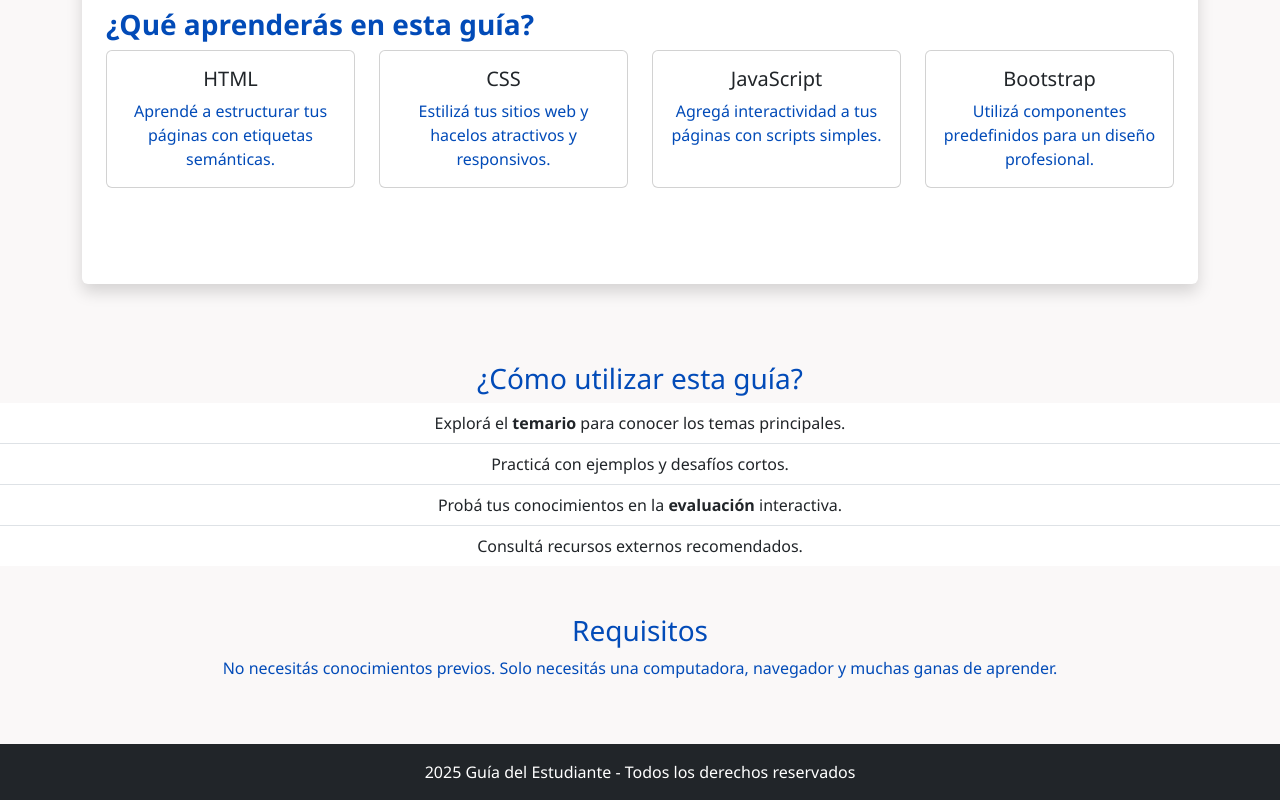
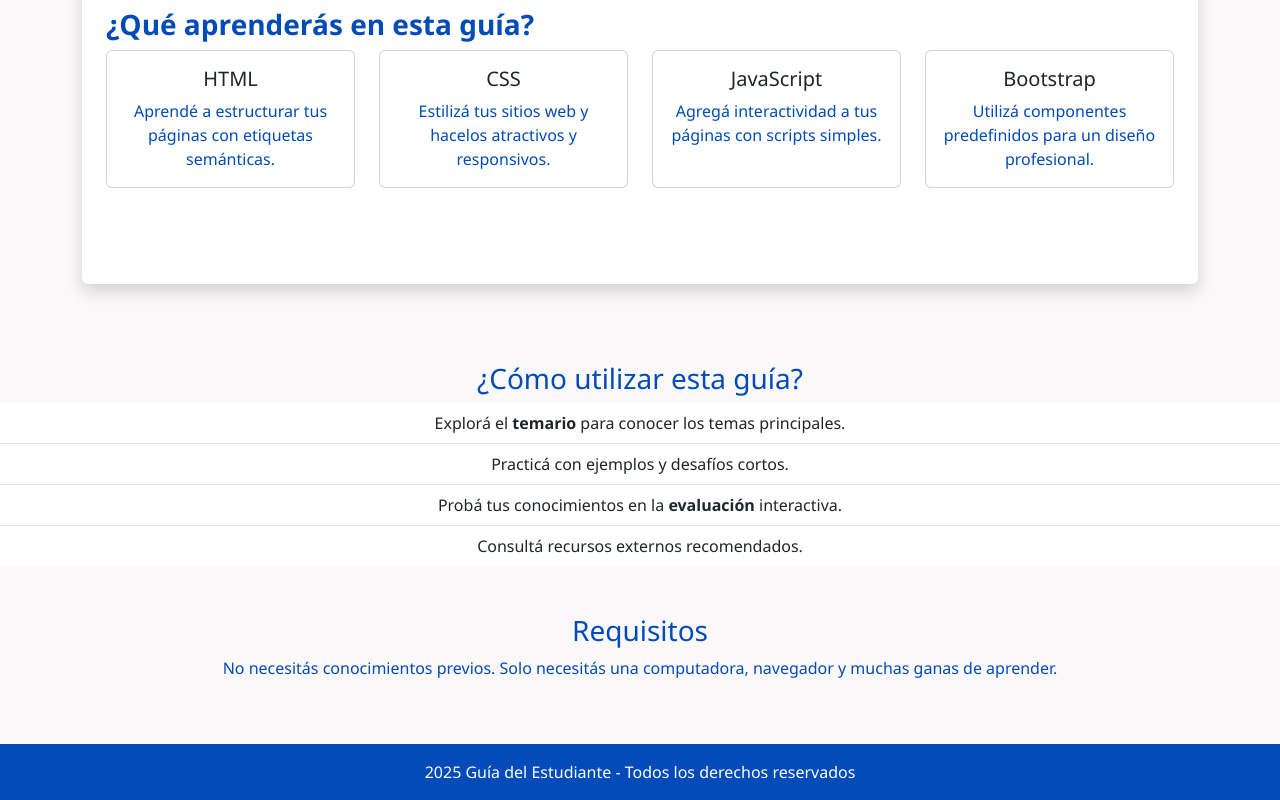
Before and after one commit to Alany-b/primer-parcial-ybars-alann, a plain HTML site: page index.html in a window 1280 px wide. Shown: the part 500-1300 px from the top of the page. Drawn offline with nearby package versions, Linux system fonts and the light colour scheme.

Commit message:
se cambio el color de los footers

```diff
--- a/index.html
+++ b/index.html
@@ -92,7 +92,7 @@
     <p>No necesitás conocimientos previos. Solo necesitás una computadora, navegador y muchas ganas de aprender.</p>
   </section>
 
-  <footer class="bg-dark text-center py-3 mt-auto">
+  <footer class="bg-lighy text-center py-3 mt-auto">
     <div class="container">
       <p class="mb-0 text-white">2025 Guía del Estudiante - Todos los derechos reservados</p>
     </div>
```
